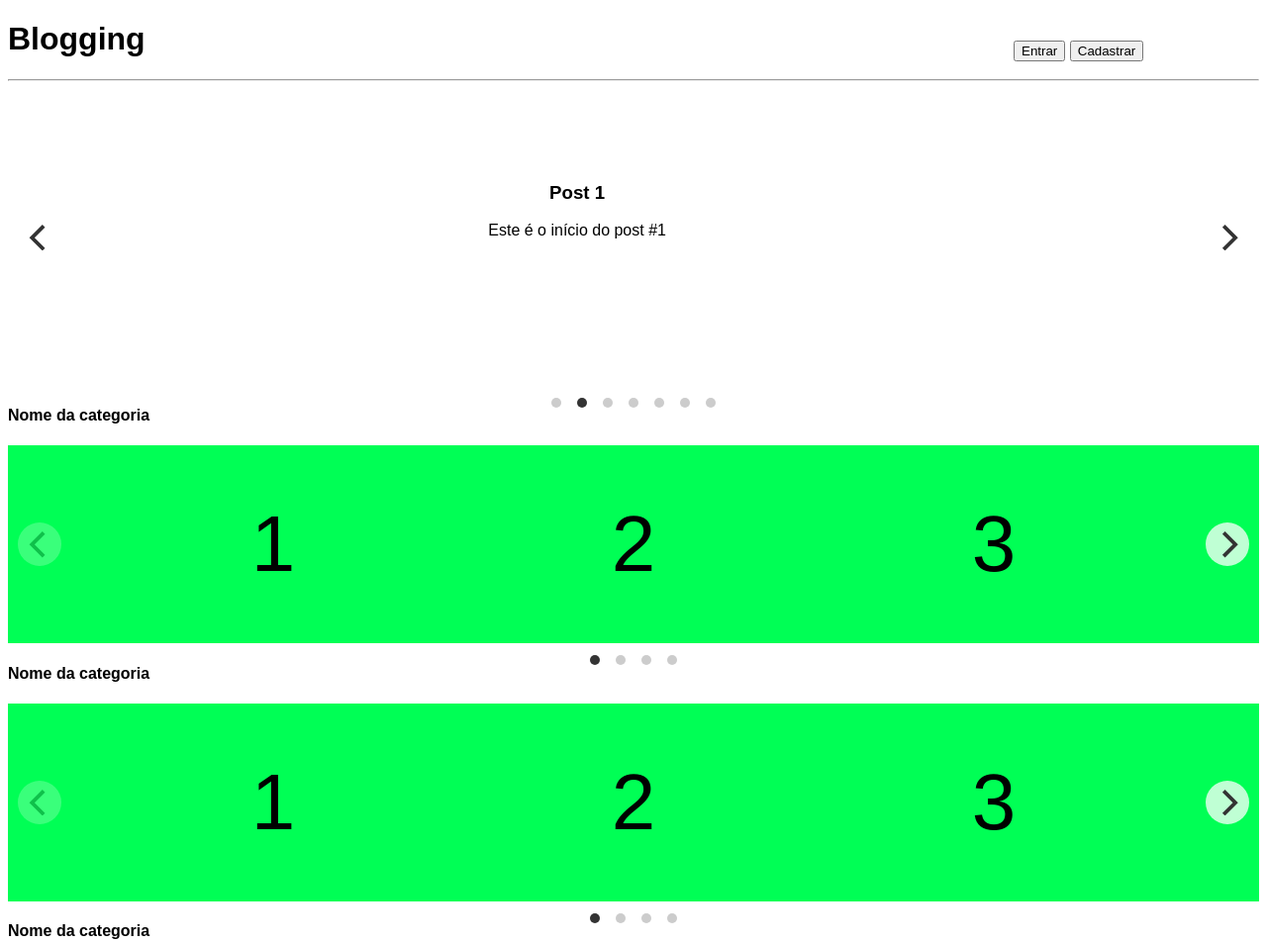
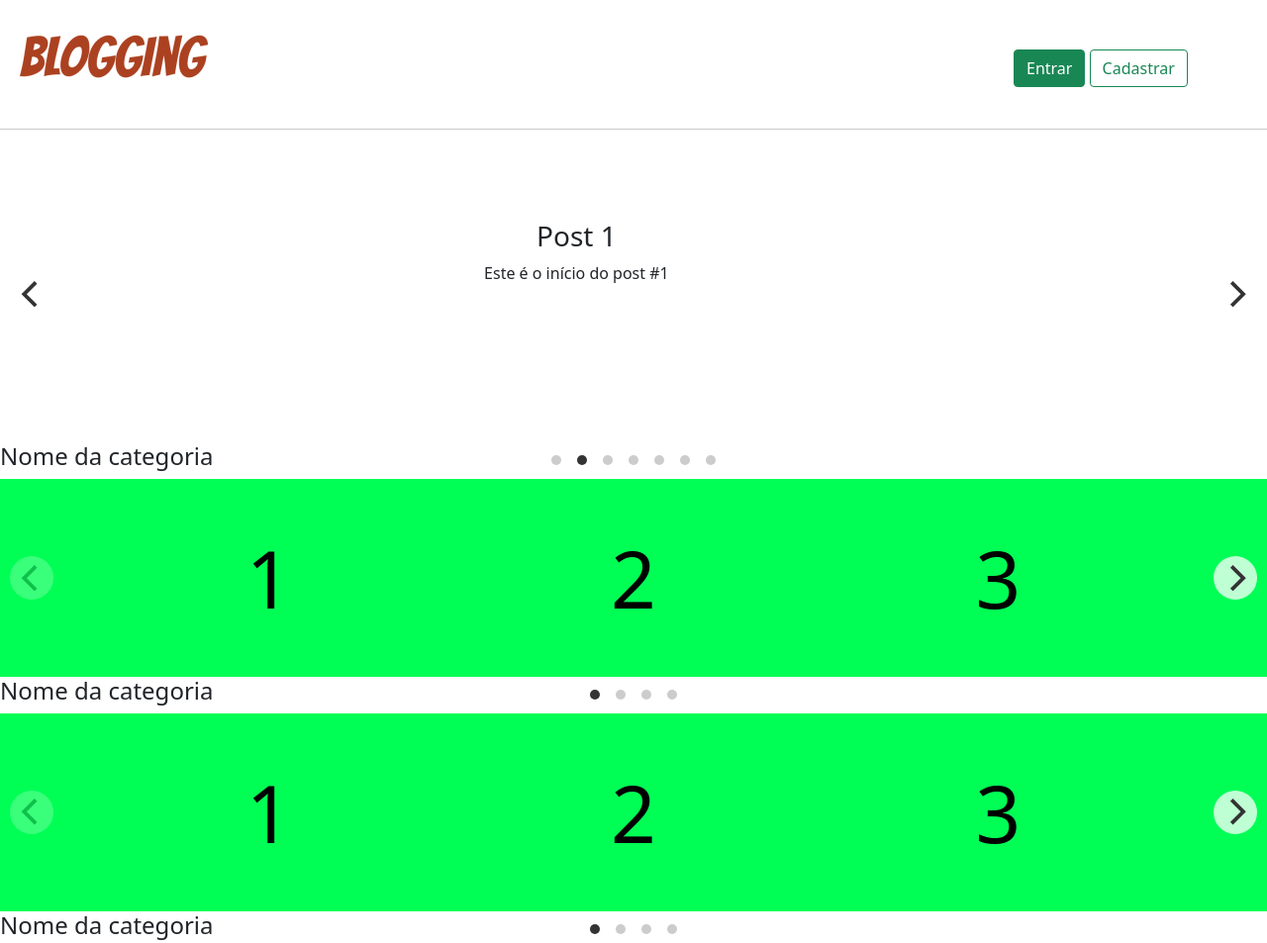
Before and after one commit to Esc9919/BloggingFrontEnd, a website: page public/index.html in a window 1280 px wide. Shown: the top 953 px of the page at 99% size. Drawn offline with nearby package versions, Linux system fonts and the light colour scheme.

Commit message:
logo atualizado

```diff
--- a/public/css/home.css
+++ b/public/css/home.css
@@ -1,10 +1,13 @@
 /* header */
+#logo {
+    margin-left: 20px;
+}
+
 #botao {
     position:absolute;
     left:80%;
     height:50%;
-    margin-top: -3%;
-    padding-bottom: 1.5%;
+    margin-top: -5%;
 }
 
 /* carousel */
--- a/public/css/post.css
+++ b/public/css/post.css
@@ -1,11 +1,14 @@
 @charset "UTF-8";
+
+#logo {
+    margin-left: 20px;
+}
 
 #botao {
     position:absolute;
     left:80%;
     height:50%;
-    margin-top: -3%;
-    padding-bottom: 1.5%;
+    margin-top: -5%;
 }
 
 p {
--- a/public/index.html
+++ b/public/index.html
@@ -6,14 +6,17 @@
     <meta charset="UTF-8">
     <meta http-equiv="X-UA-Compatible" content="IE=edge">
     <meta name="viewport" content="width=device-width, initial-scale=1.0">
+    <link href="https://cdn.jsdelivr.net/npm/bootstrap@5.0.2/dist/css/bootstrap.min.css" rel="stylesheet" integrity="sha384-EVSTQN3/azprG1Anm3QDgpJLIm9Nao0Yz1ztcQTwFspd3yD65VohhpuuCOmLASjC" crossorigin="anonymous">
     <title>Document</title>
 </head>
 <body>
 
     <header>
-        <h1>Blogging</h1>
-        <div id="botao"><button class="btn btn-success">Entrar</button>
-        <button class="btn btn-outline-success">Cadastrar</button></div>
+        <img src="img/Blogging.jpg" id="logo" />
+        <div id="botao">
+            <button class="btn btn-success">Entrar</button>
+            <button class="btn btn-outline-success">Cadastrar</button>
+        </div>
         <hr>
     </header>
 
```
Also changed, not shown: public/post.html (+1 -1 lines), public/img/Blogging.jpg (added).
